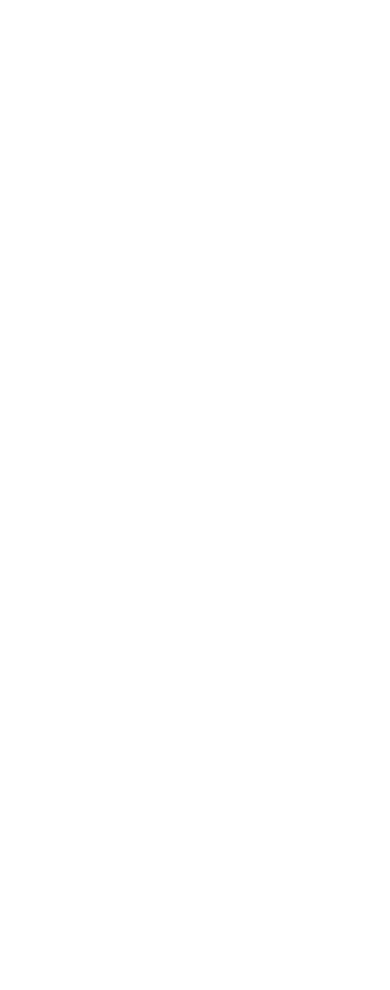
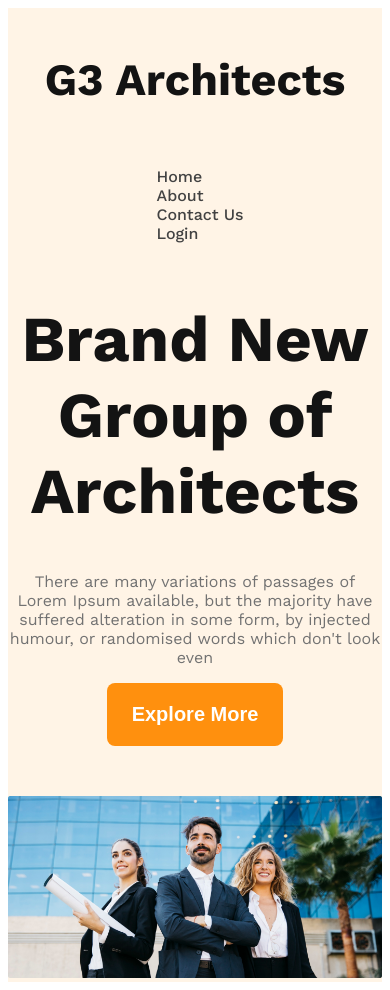
Before and after one commit to Mahedihasan101/Module-9, a plain HTML site: page images/index.html in a window 390 px wide. Before the commit the page ends 844 px from the top, so only its background shows below. Drawn offline with nearby package versions, Linux system fonts and the light colour scheme.

Commit message:
added header and responsive

```diff
--- a/images/index.html
+++ b/images/index.html
@@ -1,11 +1,39 @@
 <!DOCTYPE html>
 <html lang="en">
-<head>
-    <meta charset="UTF-8">
-    <meta name="viewport" content="width=device-width, initial-scale=1.0">
+  <head>
+    <meta charset="UTF-8" />
+    <meta name="viewport" content="width=device-width, initial-scale=1.0" />
     <title>G3 arcitacts</title>
-</head>
-<body>
+    <link rel="stylesheet" href="styles/blog.css" />
+  </head>
+  <body class="work-sans-font">
+    <header class="header">
+      <nav class="navbar flex">
+        <h3 class="brand dark-1">G3 Architects</h3>
+        <ul class="nav-links flex">
+          <li class="nav-item"><a href="" class="nav-link dark-2">Home</a></li>
+          <li class="nav-item"><a href="" class="nav-link dark-2">About</a></li>
+          <li class="nav-item">
+            <a href="" class="nav-link dark-2">Contact Us</a>
+          </li>
+          <li class="nav-item"><a href="" class="nav-link dark-2">Login</a></li>
+        </ul>
+         </nav>
+        <div class="banner">
+         <div class="banner-content">
+           <h1 class="banner-title dark-1">Brand New <br> Group of Architects</h1>
+          <p class="banner-description dark-3">There are many variations of passages of Lorem Ipsum available, but the majority have suffered alteration in some form, by injected humour, or randomised words which don't look even</p>
+          <button class="btn-primary">Explore More</button>
+         </div>
+          <img class="banner-img" src="banner.png" alt="">
+        </div>
 
-</body>
+    </header>
+    <main>
+      <section >
+
+      </section>
+    </main>
+    <footer></footer>
+  </body>
 </html>
--- /dev/null
+++ b/images/styles/blog.css
@@ -0,0 +1,94 @@
+@import url('https://fonts.googleapis.com/css2?family=Work+Sans:ital,wght@0,100..900;1,100..900&display=swap');
+
+
+
+.work-sans-font {
+  font-family: "Work Sans", sans-serif;
+  font-optical-sizing: auto;
+  font-weight: <400>;
+  font-style: normal;
+}
+/* shared styles */
+.flex{
+    display: flex;
+}
+.btn-primary{
+    background-color: #FF900E;
+    color:white;
+    padding: 20px 25px;
+    border-radius: 8px;
+    font-size: 1.25rem;
+    font-weight: 600;
+    border: none;
+}
+.dark-1{
+     color: #131313;
+}
+.dark-2{
+    color: #424242;
+}
+.dark-3{
+    color: #727272;
+}
+/* header styles */
+.header{
+    background-color: rgba(255, 144, 14, 0.1);
+}
+/* navbar related styles */
+.navbar{
+    justify-content: space-between;
+    align-items: center;
+    max-width: 1440px;
+    margin: 0 auto;
+}
+
+.nav-item{
+    list-style: none;
+    margin-right: 30px;
+}
+.nav-link{
+    text-decoration: none;
+    font-weight: 500;
+    font-size: 1rem;
+}
+
+.brand{
+    font-size: 2.8rem;
+    font-weight: bold;
+
+}
+/* banner styles */
+.banner{
+    max-width: 1440px;
+    margin: 0 auto;
+}
+.banner-content{
+    max-width: 860px;
+    margin: 0 auto;
+    text-align: center;
+    margin-bottom: 50px;
+
+}
+.banner-title{
+    font-size: 4rem;
+    font-weight: 700;
+}
+.banner-description{
+    font-size: 1rem;
+    font-weight: 400;
+}
+.banner-img{
+    width: 100%;
+}
+/* main styles */
+main{
+    max-width: 1440px;
+    margin: 0 auto;
+}
+
+@media screen and (max-width:576px){
+    .navbar , .nav-links{
+        flex-direction: column;
+    }
+
+}
```
